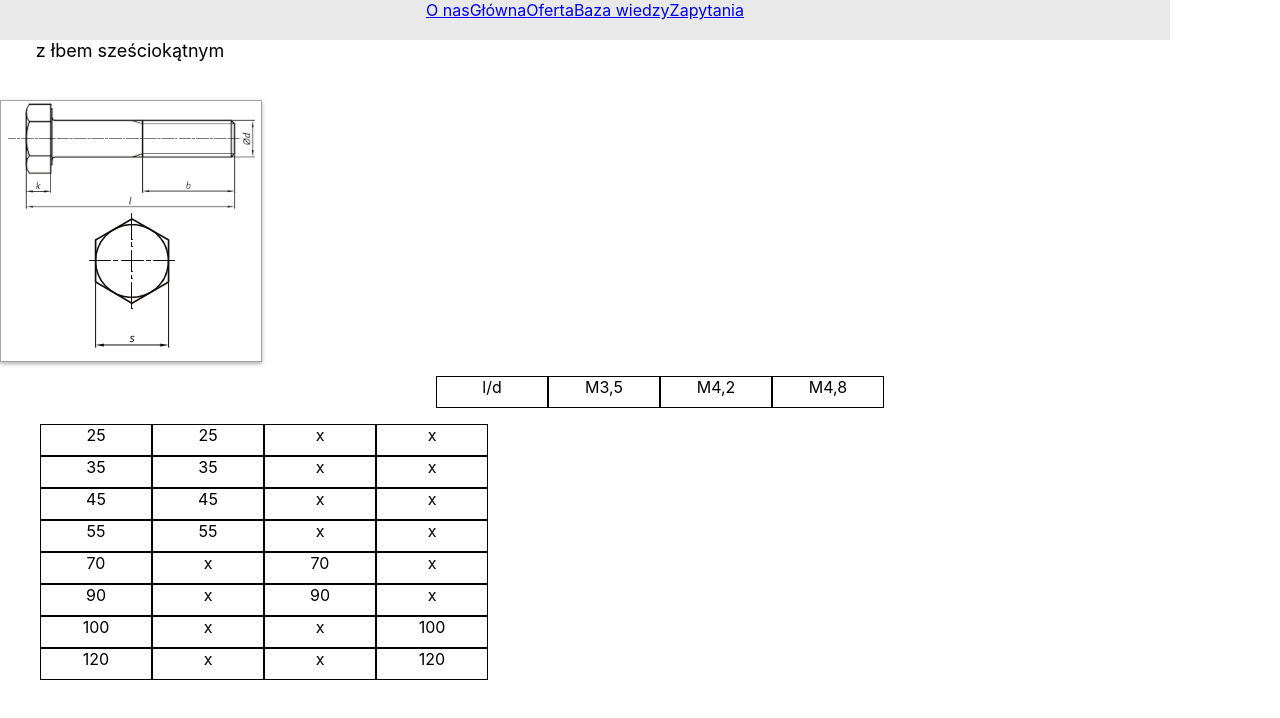
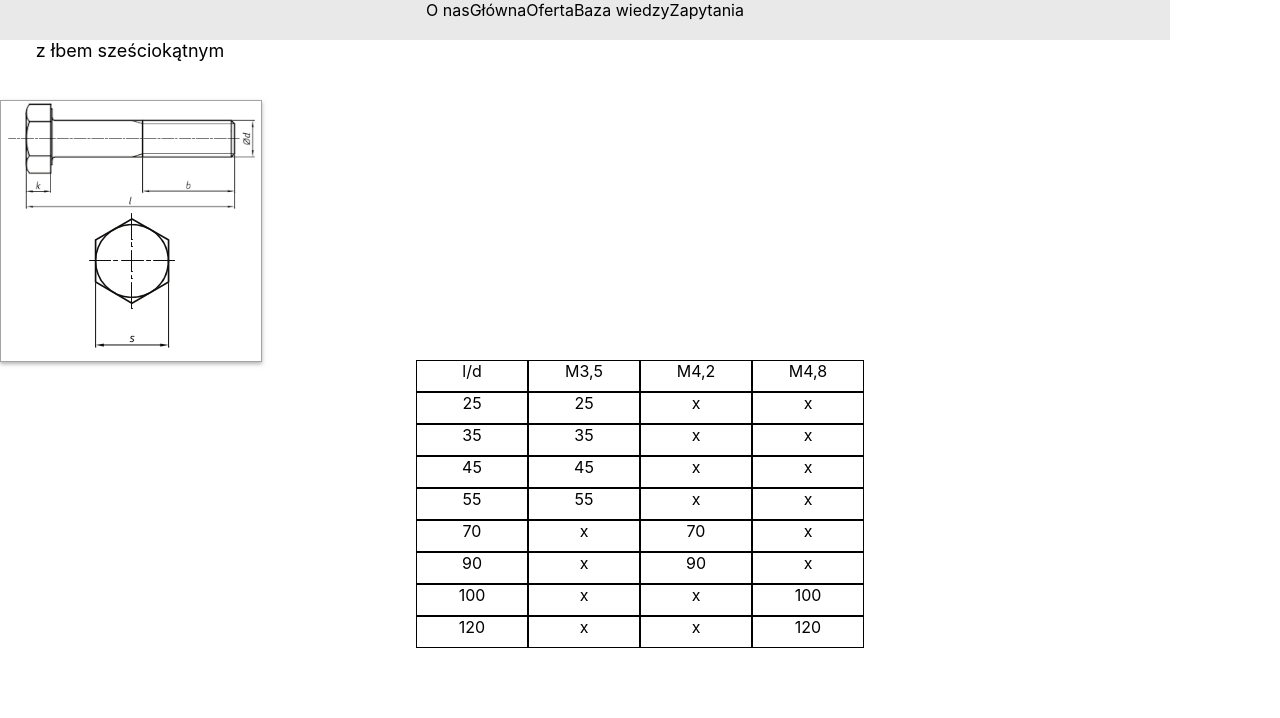
Before and after one commit to sqrniqer/ert, a React (Create React App) app: page /frontpage in a window 1280 px wide. Shown: the top 718 px of the page. Built offline with nearby package versions, Linux system fonts and the light colour scheme.

Commit message:
overall changes including correcting table, making new pages prototypes, deleting ProductSizesTable.css and making small changes to Navbar.js

```diff
--- a/src/components/ProductSizesTable/ProductSizesTable.js
+++ b/src/components/ProductSizesTable/ProductSizesTable.js
@@ -1,10 +1,4 @@
-import './ProductSizesTable.css'
-
 // ogarnac jakos jak zrobic komponent ktory generowalby tabele
-
-
-
-
 let available = {
   width: "110px",
   height: "30px",
@@ -23,10 +17,7 @@ let unavailable = {
 
 function TableCell(props){
     return (
-        <div
-        className={"TableCell-" + props.diameter + "x" + props.length}
-        style={props.status}>
-        </div>
+        <div className={"TableCell-" + props.diameter + "x" + props.length} style={props.status}> </div>
     )
 }
 let header_style = {
@@ -44,40 +35,40 @@ const ProductSizesTable = (props) => {
     const headers = props.headers;
     const rows = props.rows
     const listHeaders = headers.map((header) =>
-      <div
-      className={"TableCell-Header-" + header}
-      style={header_style}>{header}</div>
-    );
+      <div className={"TableCell-Header-" + header} style={header_style}> {header} </div>);
 
 
 
     const listRows = rows.map((row) =>
-    <div
-    className={"TableCell-Row-Container-" + row.D}
-    style={cell_container_style}
-    >{row.L.map((row) =>
-    <div
-    className={"TableCell-Row-Cell-" + row}
-    style={header_style}
-    >{row}
+    <div className={"TableCell-Row-Container-" + row.D} style={cell_container_style}>
 
-    </div>)}
+    {row.L.map((row) => <div className={"TableCell-Row-Cell-" + row} style={header_style} >{row} </div>)}
+
     </div>)
 
     let ul_style = {
-      display: "flex"
+      display: "flex",
+      padding: "0px",
+      margin: "0px",
     }
-    // poprawic to na dole zeby wycentrowac ta cala tabele
     let table_main_container_style = {
-      textAlign: "center",
+      padding: "0px",
+      margin: "0px",
+    }
+    let table_main_wrapper_style = {
+      display: "flex",
+      justifyContent: "center",
+      alignItems: "center",
     }
     return (
-      <div
-      style={table_main_container_style}>
-        <ul>{listHeaders}</ul>
-        <ul style = {ul_style}>{listRows}</ul>
-      </div>
-      );
+      <div className="Table-Wrapper" style={table_main_wrapper_style}>
+        <div style={table_main_container_style}>
+
+          <div><ul style = {ul_style}>{listHeaders}</ul></div>
+          <div><ul style = {ul_style}>{listRows}</ul></div>
+
+        </div>
+      </div>);
   }
 
   export default ProductSizesTable
--- a/src/components/navbar/Navbar.js
+++ b/src/components/navbar/Navbar.js
@@ -1,4 +1,11 @@
 import {BrowserRouter, Link, Route, Routes} from 'react-router-dom'
+
+import Aboutus from '../../pages/Aboutus'
+import Frontpage from '../../pages/Frontpage'
+import Inquiries from '../../pages/Inquiries'
+import Knowledgebase from '../../pages/Knowledgebase'
+import Offer from '../../pages/Offer'
+
 let NavButton_style = {
 
 }
@@ -14,11 +21,13 @@ const NavButton = (props) => {
         <span
         className={"NavButton-" + props.buttonName}
         style={NavButton_style}>
-        <Link to={props.buttonName}>{props.buttonName}</Link>
-
+        {props.buttonName}
         </span>
     )
 }
+
+// ogarnac jak zrobic zeby NavButton byl klikalnym przyciskiem ktory przenosi np do Aboutus.js
+
 
 function Navbar() {
     return(
--- /dev/null
+++ b/src/pages/Aboutus.js
@@ -0,0 +1,6 @@
+function Aboutus() {
+    return(
+        <div>dadada</div>
+    )
+}
+export default Aboutus
--- /dev/null
+++ b/src/pages/Inquiries.js
@@ -0,0 +1,7 @@
+function Inquiries() {
+    return(
+        <div></div>
+    )
+}
+
+export default Inquiries
--- /dev/null
+++ b/src/pages/Knowledgebase.js
@@ -0,0 +1,6 @@
+function Knowledgebase() {
+    return(
+        <div></div>
+    )
+}
+export default Knowledgebase
--- /dev/null
+++ b/src/pages/Offer.js
@@ -0,0 +1,6 @@
+function Offer() {
+    return(
+        <div></div>
+    )
+}
+export default Offer
```
Also changed, not shown: src/components/ProductSizesTable/ProductSizesTable.css (deleted).
